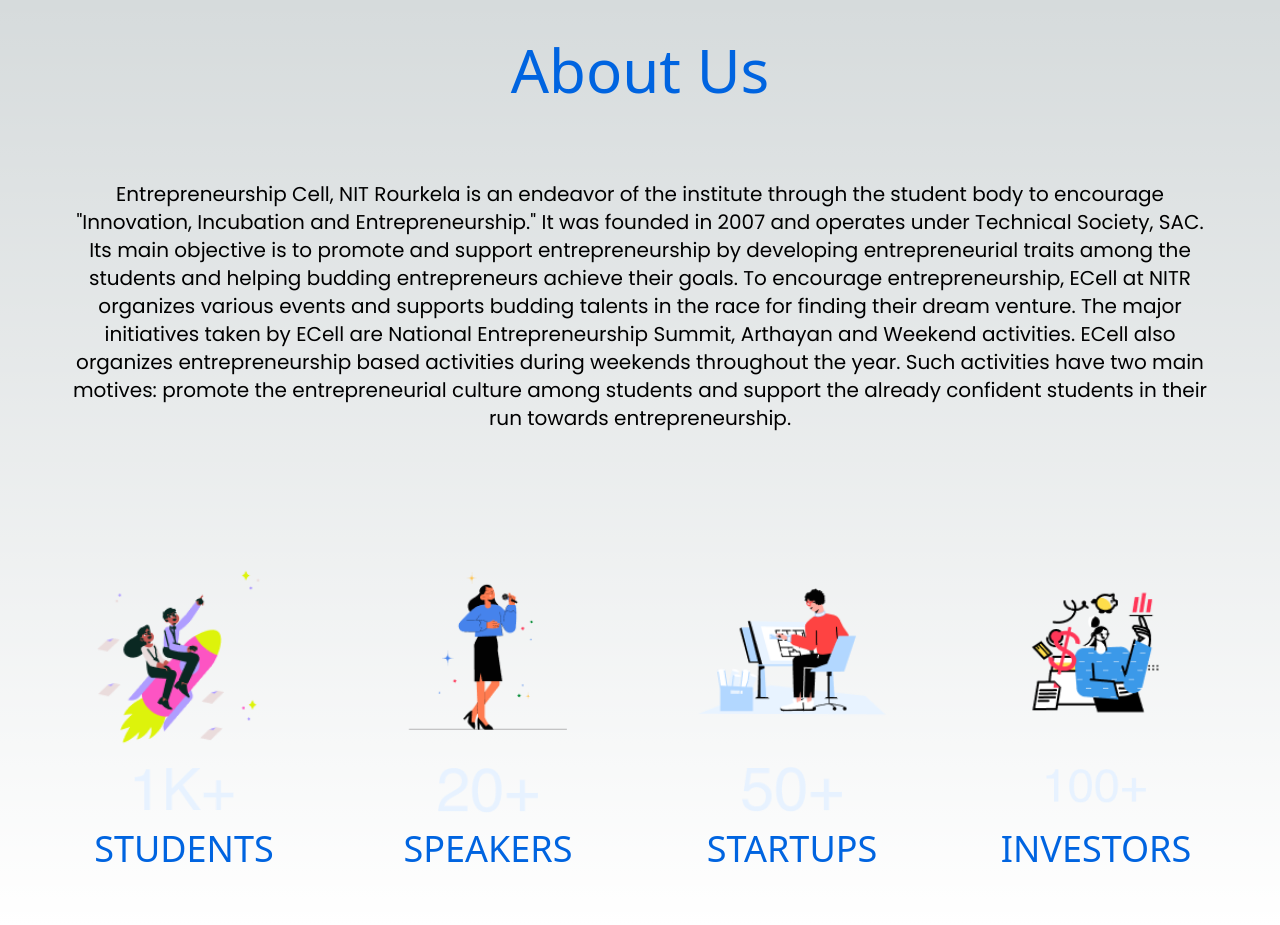
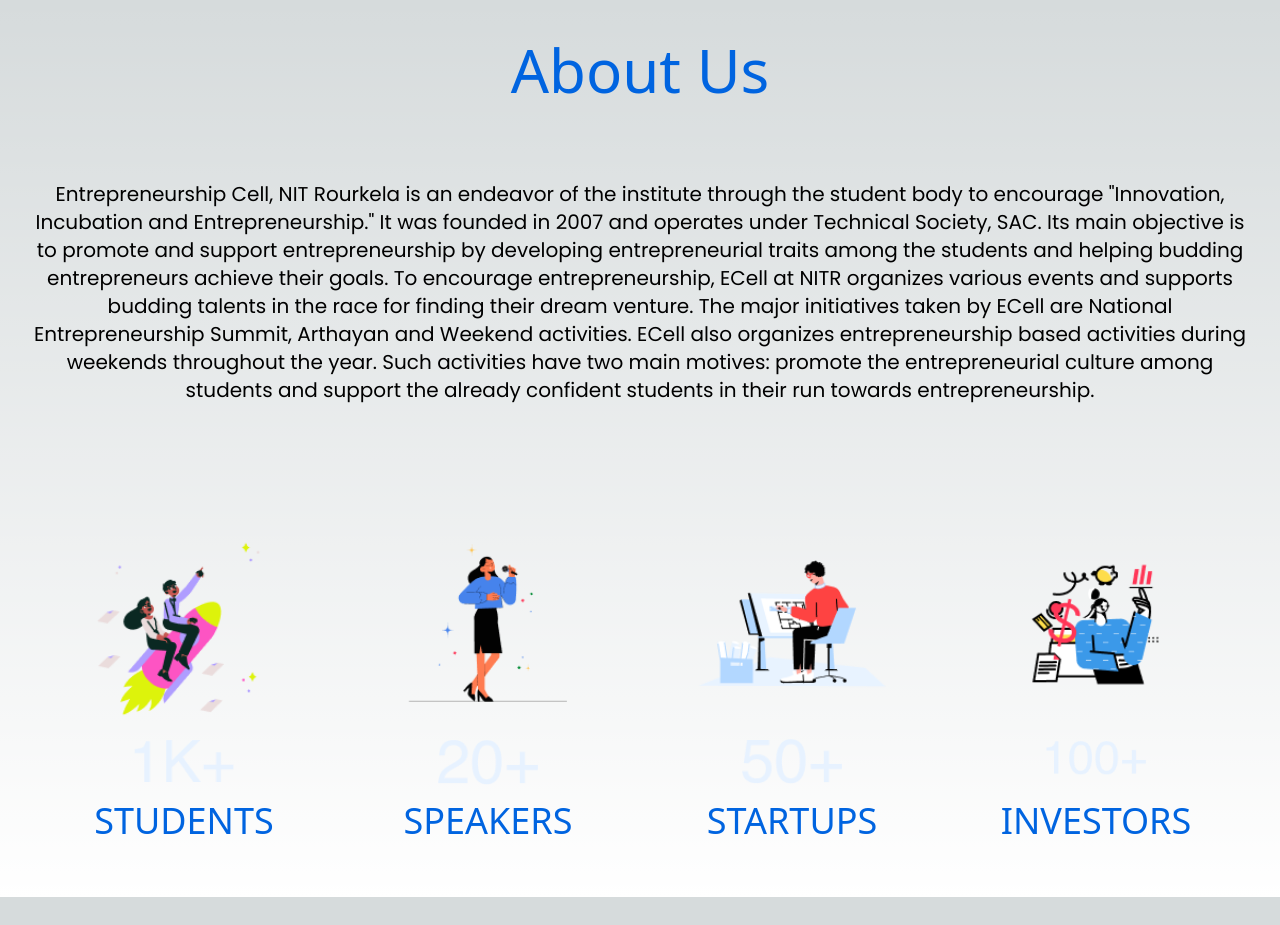
Before and after one commit to techwizard31/project-wallstreet, a Next.js app: page / in a window 1280 px wide. After the commit the page ends 897 px from the top, so only its background shows below. Built offline with nearby package versions, Linux system fonts and the light colour scheme.

Commit message:
padding fixed

```diff
--- a/src/app/components/About.tsx
+++ b/src/app/components/About.tsx
@@ -6,7 +6,7 @@
   return (
     <div>
       <div className="text-[#0064E0] text-6xl flex justify-center p-10">About Us</div>
-      <div className="p-16 pt-10 font-[poppins] text-xl flex justify-center pb-16 text-center">
+      <div className="p-8 pt-10 font-[poppins] text-xl flex justify-center pb-16 text-center">
         Entrepreneurship Cell, NIT Rourkela is an endeavor of the institute through the student body to encourage "Innovation, Incubation and Entrepreneurship." It was founded in 2007 and operates under Technical Society, SAC. Its main objective is to promote and support entrepreneurship by developing entrepreneurial traits among the students and helping budding entrepreneurs achieve their goals. To encourage entrepreneurship, ECell at NITR organizes various events and supports budding talents in the race for finding their dream venture. The major initiatives taken by ECell are National Entrepreneurship Summit, Arthayan and Weekend activities. ECell also organizes entrepreneurship based activities during weekends throughout the year. Such activities have two main motives: promote the entrepreneurial culture among students and support the already confident students in their run towards entrepreneurship.
       </div>
 
```
